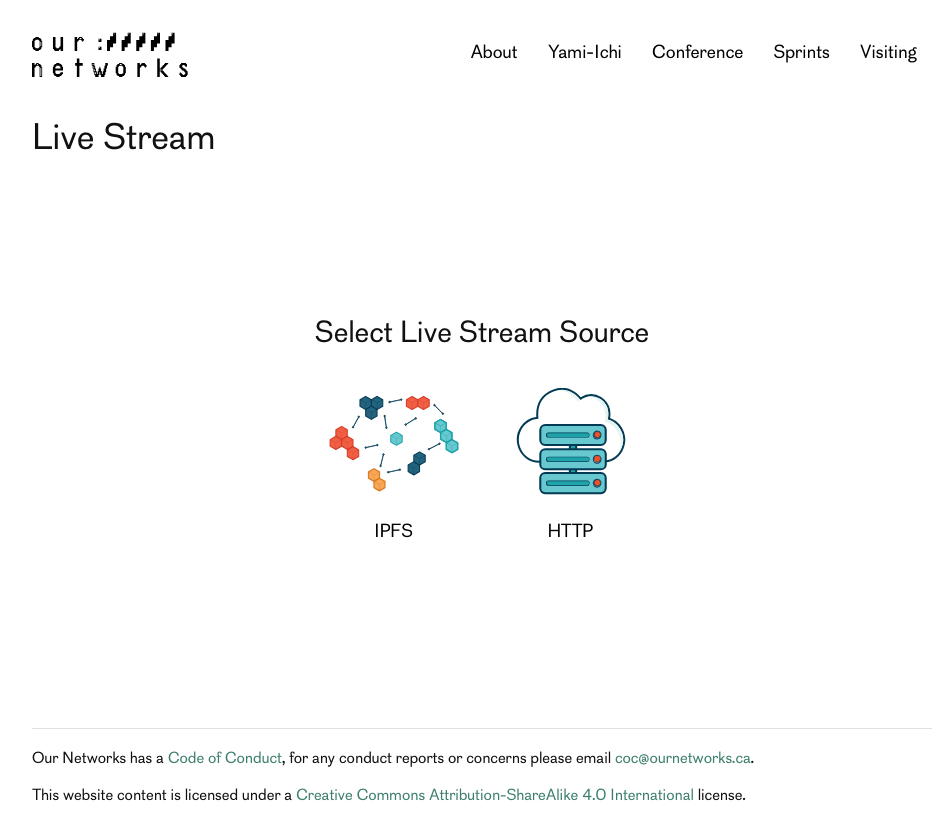
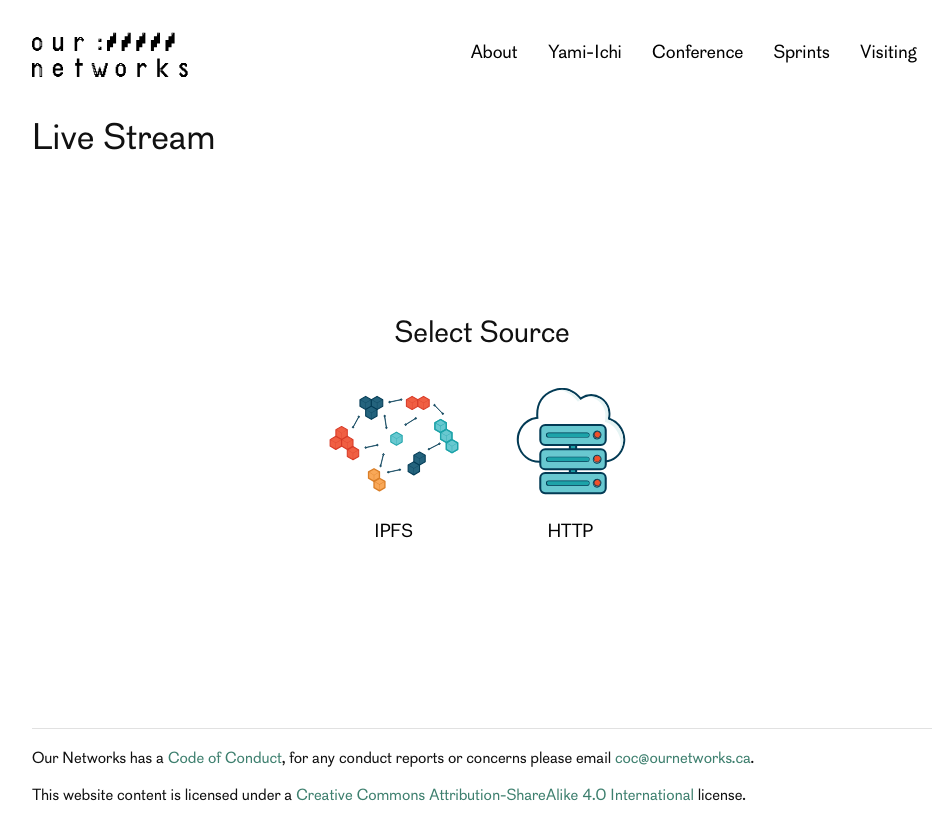
Before and after one commit to ournetworks/ournetworks.ca, a Jekyll site: the page built from livestream.md, in a window 1280 px wide. Shown: the top 840 px of the page, without its empty margins (158-1106 px from the left). Built offline with Jekyll 4.4.1, drawn with Linux system fonts in a browser that asks for light colours.

Commit message:
feedback updates

```diff
--- a/_includes/live-stream-embed.html
+++ b/_includes/live-stream-embed.html
@@ -6,19 +6,25 @@
 
   <div class="stream-selector" id="StreamSelector">
     <div id="SelectStream">
-      <h2>Select Live Stream Source</h2>
+      <h2>Select Source</h2>
       <div class="stream-selector-options">
-        <div id="ipfsStream">
-          <button class="stream-option ipfs-stream" title="Play the live stream on through a peer-to-peer hypermedia protocol. More at ipfs.io">
+        <div class="stream-option-wrapper" id="ipfsStream">
+          <button class="stream-option ipfs-stream">
             {% include graphics/video/ipfs-icon.svg %}
             <span class="button-label">IPFS</span>
           </button>
+          <div class="stream-option-title-helper">
+            <p>Play the live stream on through a peer-to-peer hypermedia protocol. More at <a href="https://ipfs.io" target="_blank">ipfs.io</a></p>
+          </div>
         </div>
-        <div id="httpStream">
-          <button class="stream-option http-stream" title="Play the live stream on through a media server over HTTP.">
+        <div class="stream-option-wrapper" id="httpStream">
+          <button class="stream-option http-stream">
             {% include graphics/video/http-icon.svg %}
             <span class="button-label">HTTP</span>
           </button>
+          <div class="stream-option-title-helper">
+            <p>Play the live stream on through a media server over HTTP</p>
+          </div>
         </div>
       </div>
     </div>
--- a/_sass/_live_stream_embed.scss
+++ b/_sass/_live_stream_embed.scss
@@ -12,6 +12,7 @@
   position: absolute;
   top: 0;
   left: 0;
+  z-index: 10;
   display: flex;
   width: 100%;
   height: 100%;
@@ -26,6 +27,12 @@
   display: flex;
   justify-content: center;
   align-items: center;
+}
+
+.stream-option-wrapper {
+  position: relative;
+  display: flex;
+  justify-content: center;
 }
 
 .stream-option {
@@ -72,6 +79,25 @@
   font-size: 0.85em;
 }
 
+.stream-option-title-helper {
+  position: absolute;
+  top: 100%;
+  display: none;
+  width: 225px;
+  font-size: 0.85em;
+  line-height: 1.2em;
+  color: #555;
+  white-space: normal;
+}
+
+.stream-option-wrapper:hover .stream-option-title-helper {
+  display: block;
+}
+
+.stream-refresh {
+  margin-top: 1em;
+}
+
 .button-label {
   margin-top: 1em;
   color: $black;
--- a/js/live-stream-embed.js
+++ b/js/live-stream-embed.js
@@ -65,11 +65,19 @@
   console.debug(event);
 });
 
+var refreshButton = document.createElement('button');
+refreshButton.className = 'button button-primary compact stream-refresh';
+refreshButton.innerHTML = 'Refresh Page and Try Again';
+refreshButton.addEventListener('click', function() {
+  window.location.reload(true);
+});
+
 live.on('error', function(event) {
   console.debug(this.error());
   document.getElementById('loadingTitle').innerHTML = 'Unable to load live stream';
   document.querySelector('.loader-animation').style.display = 'none';
   document.getElementById('msg').innerHTML = this.error().message;
+  document.getElementById('LoadingStream').appendChild(refreshButton);
 });
 
 if (!m3u8_http_urls || !Array.isArray(m3u8_http_urls) || (m3u8_http_urls.length === 0)) {
```
